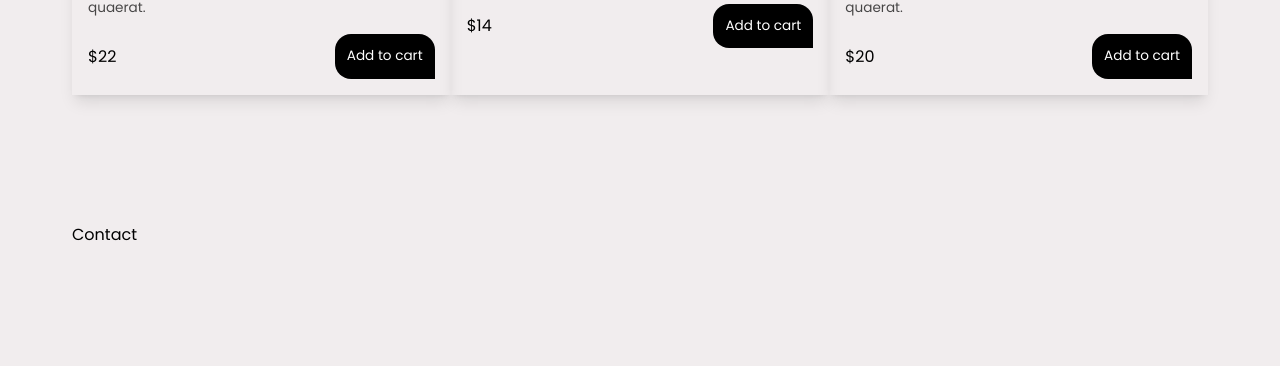
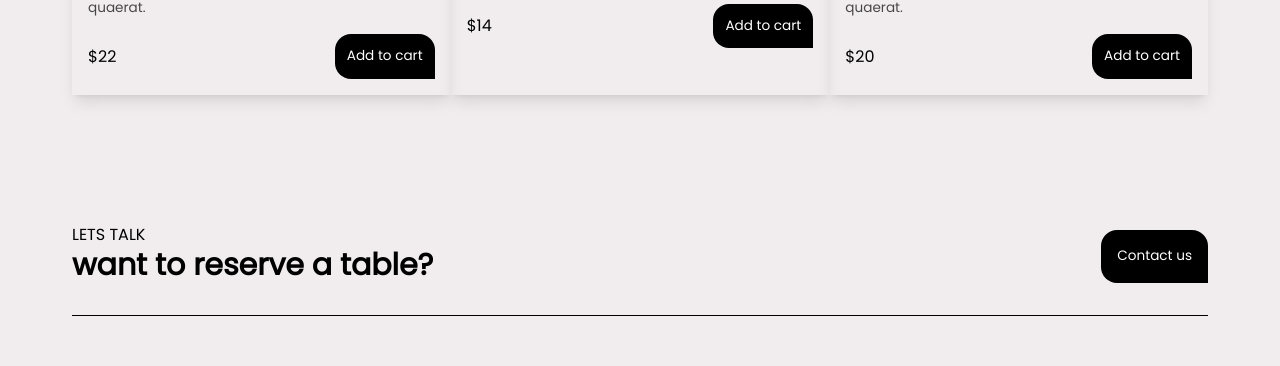
Before and after one commit to aziv7/restaurant-landing, a React (Vite) app: page / in a window 1280 px wide. Shown: the part 3780-4146 px from the top of the page. Built offline with nearby package versions, Linux system fonts and the light colour scheme.

Commit message:
Update Contact.jsx

```diff
--- a/src/components/Contact.jsx
+++ b/src/components/Contact.jsx
@@ -3,7 +3,15 @@ import React from 'react';
 const Contact = () => {
   return (
     <div className='section' id='contact'>
-      Contact
+      <div className='border-solid border-black border-b pb-8 flex justify-between items-end gap-4 flex-wrap '>
+        <div>
+          <div className='uppercase'>Lets talk</div>
+          <div className='text-3xl font-bold'>want to reserve a table?</div>
+        </div>
+        <div className='btn'>
+          <a href=''>Contact us</a>
+        </div>
+      </div>
     </div>
   );
 };
```
